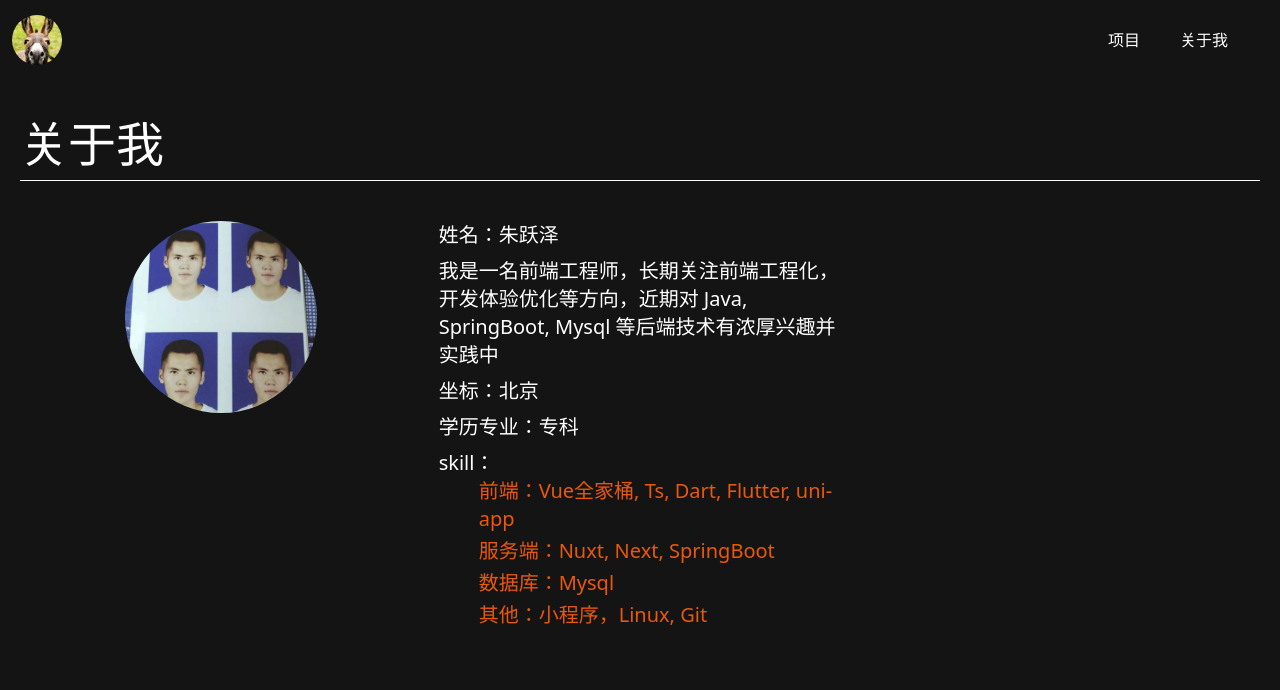
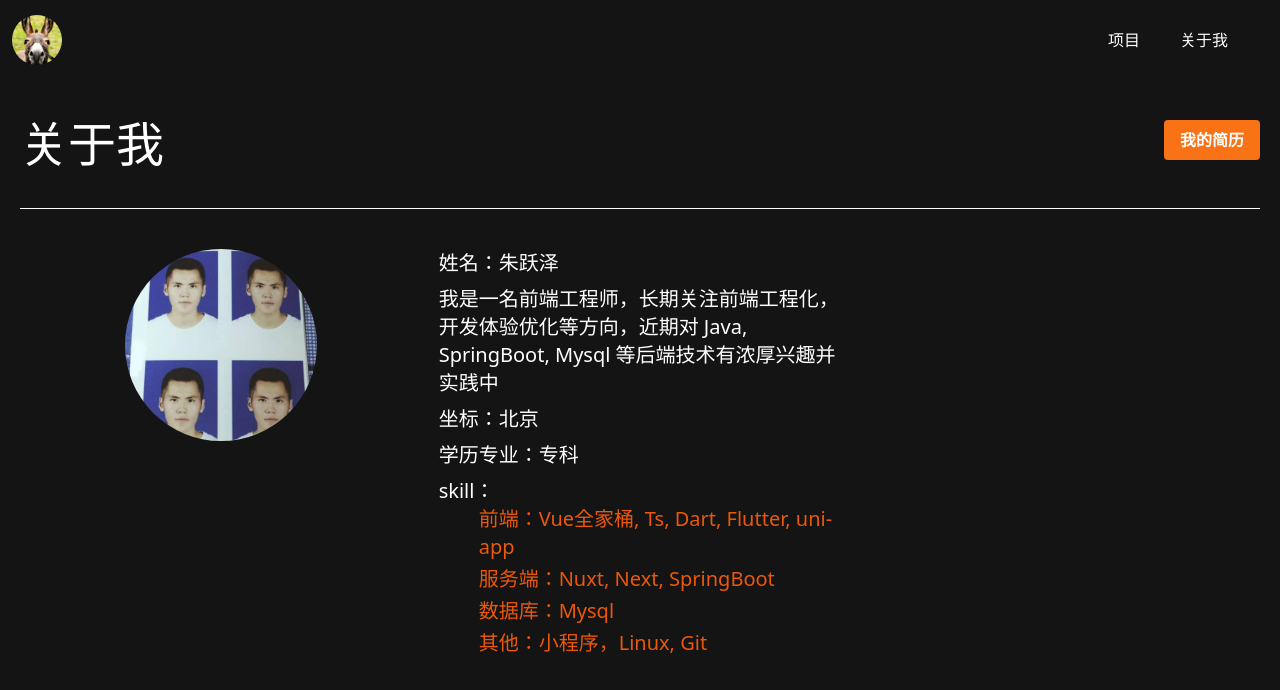
Before and after one commit to NoFearInMyHeart/resume-yzZ, a Next.js app: page /about in a window 1280 px wide. Shown: the top 690 px of the page. Built offline with nearby package versions, Linux system fonts and the light colour scheme.

Commit message:
增加简历连接

```diff
--- a/src/pages/about.tsx
+++ b/src/pages/about.tsx
@@ -6,9 +6,15 @@ function About() {
     <Layout title="yzZ">
       <main className="w-screen h-[90vh] scrollbar-hide px-5">
         <div>
-          <h1 className="pt-10 pb-3 text-3xl lg:text-5xl border-b border-b-white pb-10 mb-10">
-            关于我
-          </h1>
+          <div className="flex items-cent pt-10 border-b border-b-white pb-10 mb-10">
+            <h1 className=" text-3xl lg:text-5xl ">关于我</h1>
+            <div className="flex-1" />
+            <a href="/resume.jpeg" className="ml-5">
+              <button className="bg-orange-500 hover:bg-orange-700 text-white font-bold py-2 px-4 rounded">
+                我的简历
+              </button>
+            </a>
+          </div>
           <div className="grid grid-cols-1 lg:grid-cols-3 gap-4 animate-fade-up">
             <div className="flex justify-center w-full">
               <div className="relative w-[192px] h-[192px]">
```
Also changed, not shown: public/resume.jpeg (added), 1 other file (tests, documents, lock files or other folders).
